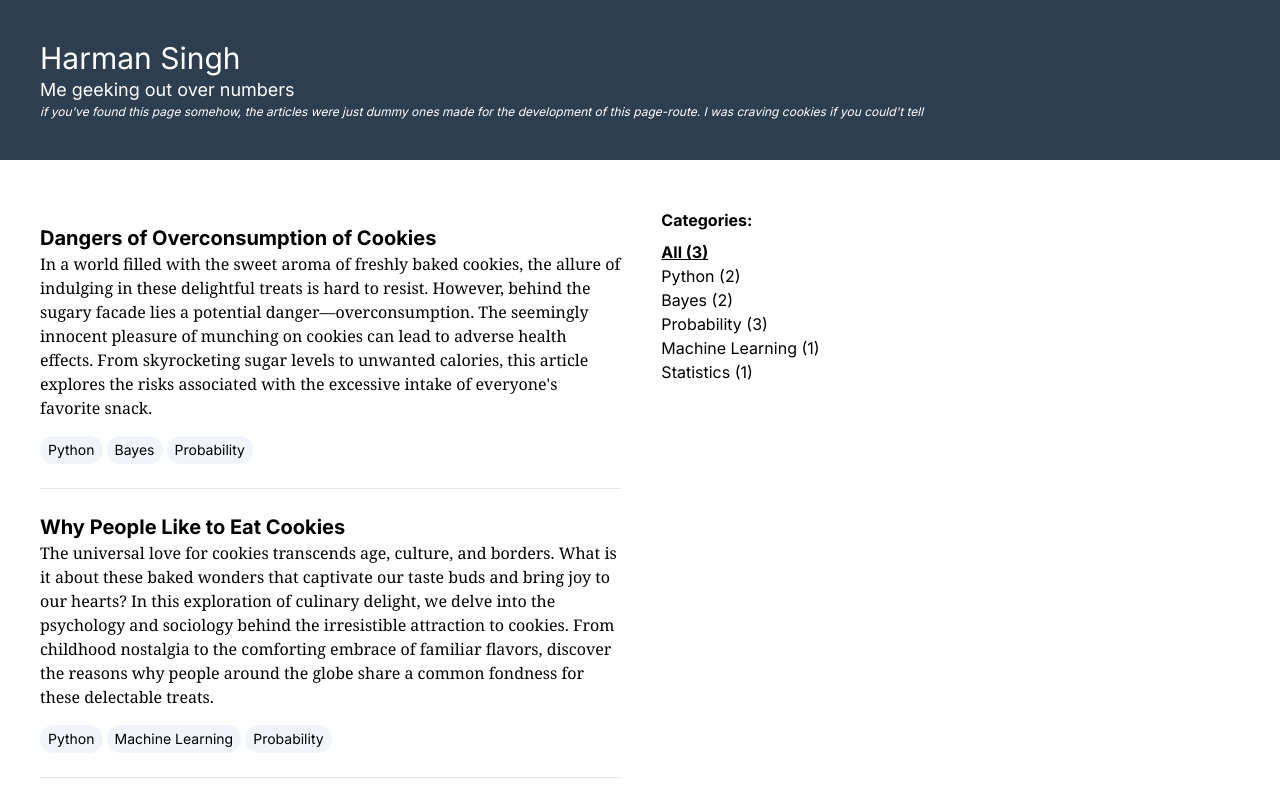
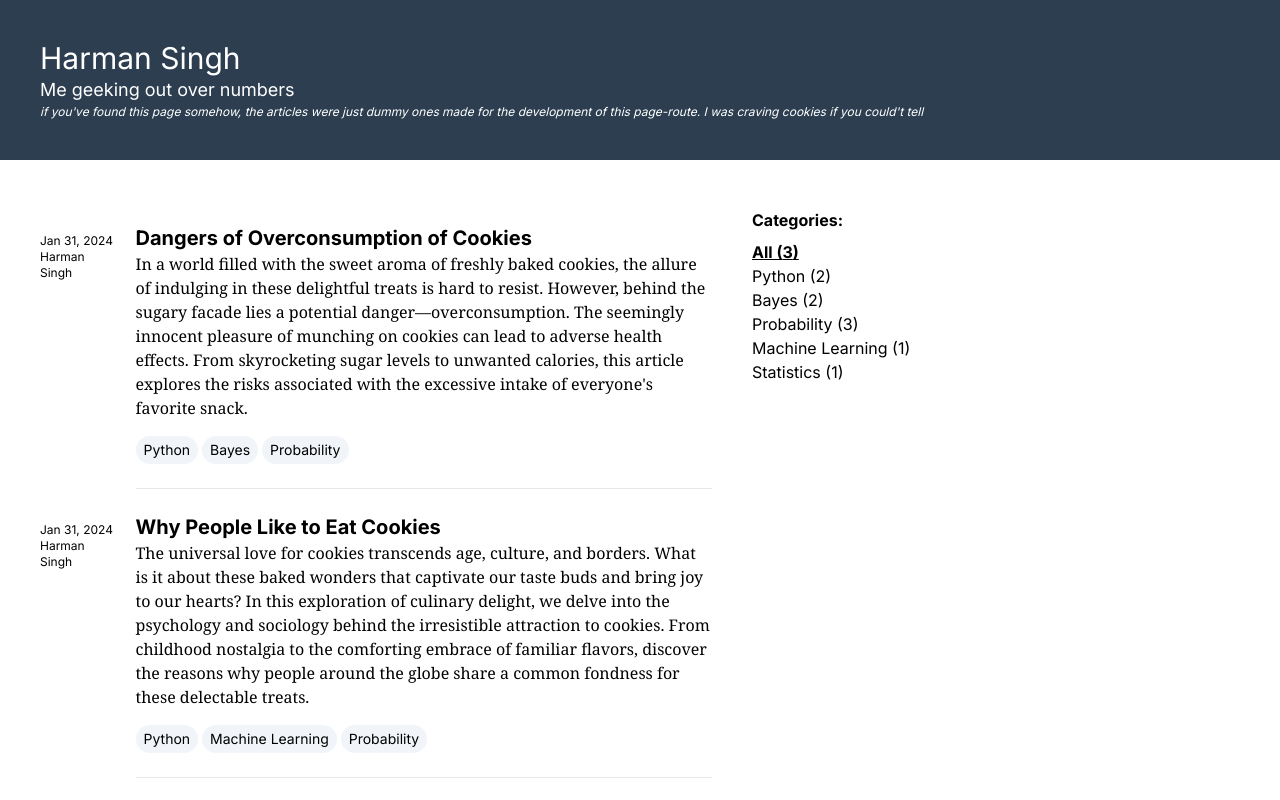
Before and after one commit to Harmxn02/harmansingh.nl, a Next.js app: page /publications in a window 1280 px wide. Shown: the top 800 px of the page. Built offline with nearby package versions, Linux system fonts and the light colour scheme.

Commit message:
add meta-data next/under each article

```diff
--- a/src/app/publications/Publication.jsx
+++ b/src/app/publications/Publication.jsx
@@ -1,18 +1,55 @@
 import React from "react";
 
+const formatDate = (dateString) => {
+	const [day, month, year] = dateString.split("-");
+	const parsedDate = new Date(`${year}-${month}-${day}T00:00:00Z`);
+
+	const options = { year: "numeric", month: "short", day: "numeric" };
+	const formattedDate = parsedDate.toLocaleDateString(
+		"en-US",
+		options
+	);
+	return formattedDate;
+};
+
 const Publication = ({ publication }) => {
+	const formattedDate = formatDate(publication.date);
+
 	return (
-		<div key={publication.key} className="border-b  py-6">
-			<h1 className="font-bold text-xl">{publication.title}</h1>
-			<p className="font-serif max-w-prose">{publication.description}</p>
+		<div className="flex items-baseline gap-4">
 
-			<ul className="flex gap-1 mt-4">
-                {publication.themes.map((theme, index) => {
-                    return (
-                        <li key={`theme-${index}`} className="bg-slate-100 text-sm rounded-full px-2 py-1">{theme}</li>
-                    )
-                } )}
-            </ul>
+			{/* Metadata - LEFT */} {/* shown after MD */}
+			<div key={publication.key} className="hidden lg:block text-xs">
+				<p>{formattedDate}</p>
+				<p>{publication.author}</p>
+			</div>
+
+			{/* Article */}
+			<div key={publication.key} className="border-b py-6">
+				<h1 className="font-bold text-xl">{publication.title}</h1>
+				<p className="font-serif max-w-prose">
+					{publication.description}
+				</p>
+
+				{/* Metadata - UNDER */} {/* shown before MD (mobile) */}
+				<div key={publication.key} className="lg:hidden pt-2 text-xs">
+					<p>{formattedDate}</p>
+					<p>{publication.author}</p>
+				</div>
+
+				<ul className="flex gap-1 mt-4">
+					{publication.themes.map((theme, index) => {
+						return (
+							<li
+								key={`theme-${index}`}
+								className="bg-slate-100 text-sm rounded-full px-2 py-1"
+							>
+								{theme}
+							</li>
+						);
+					})}
+				</ul>
+			</div>
 		</div>
 	);
 };
```
